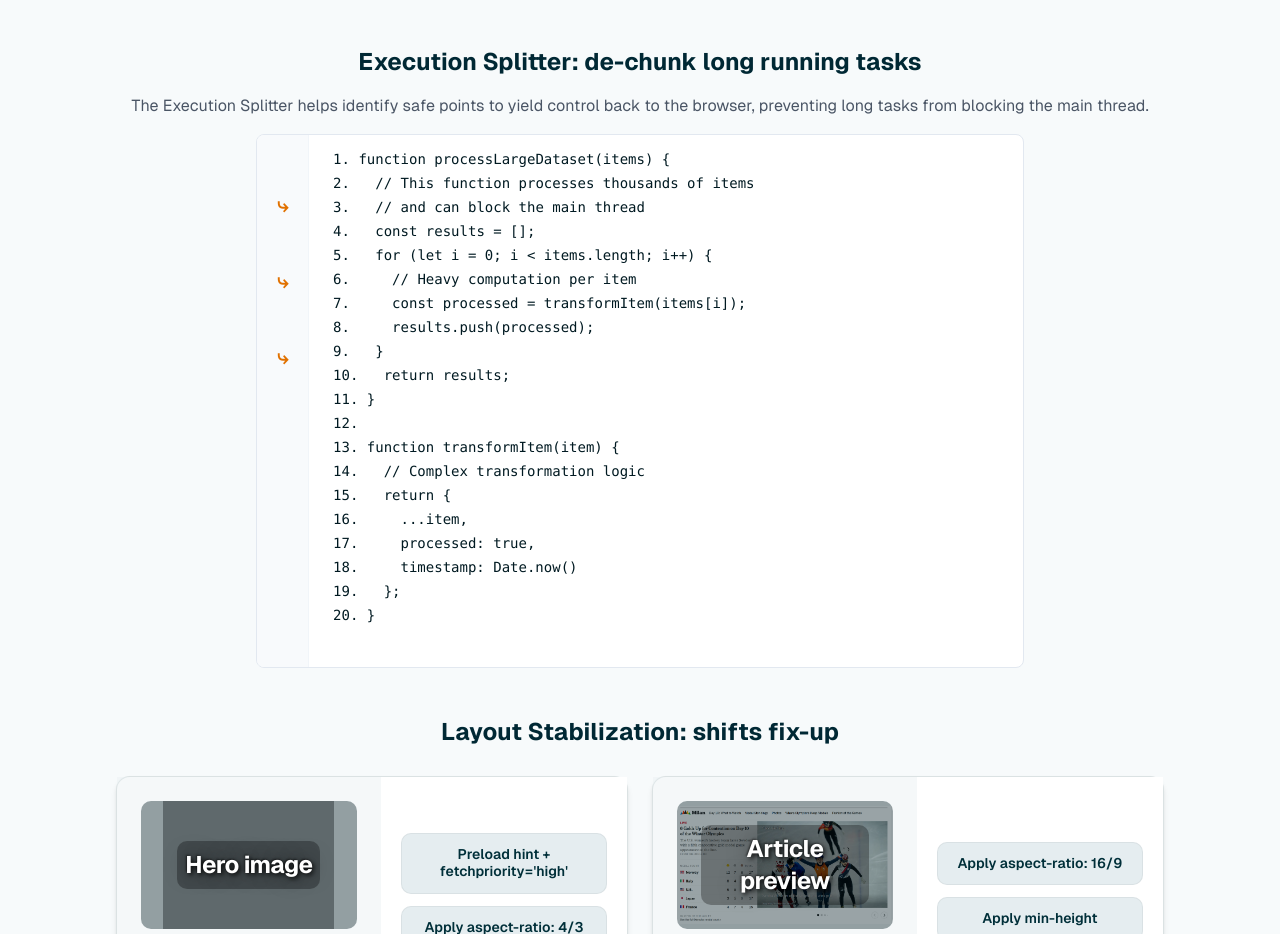
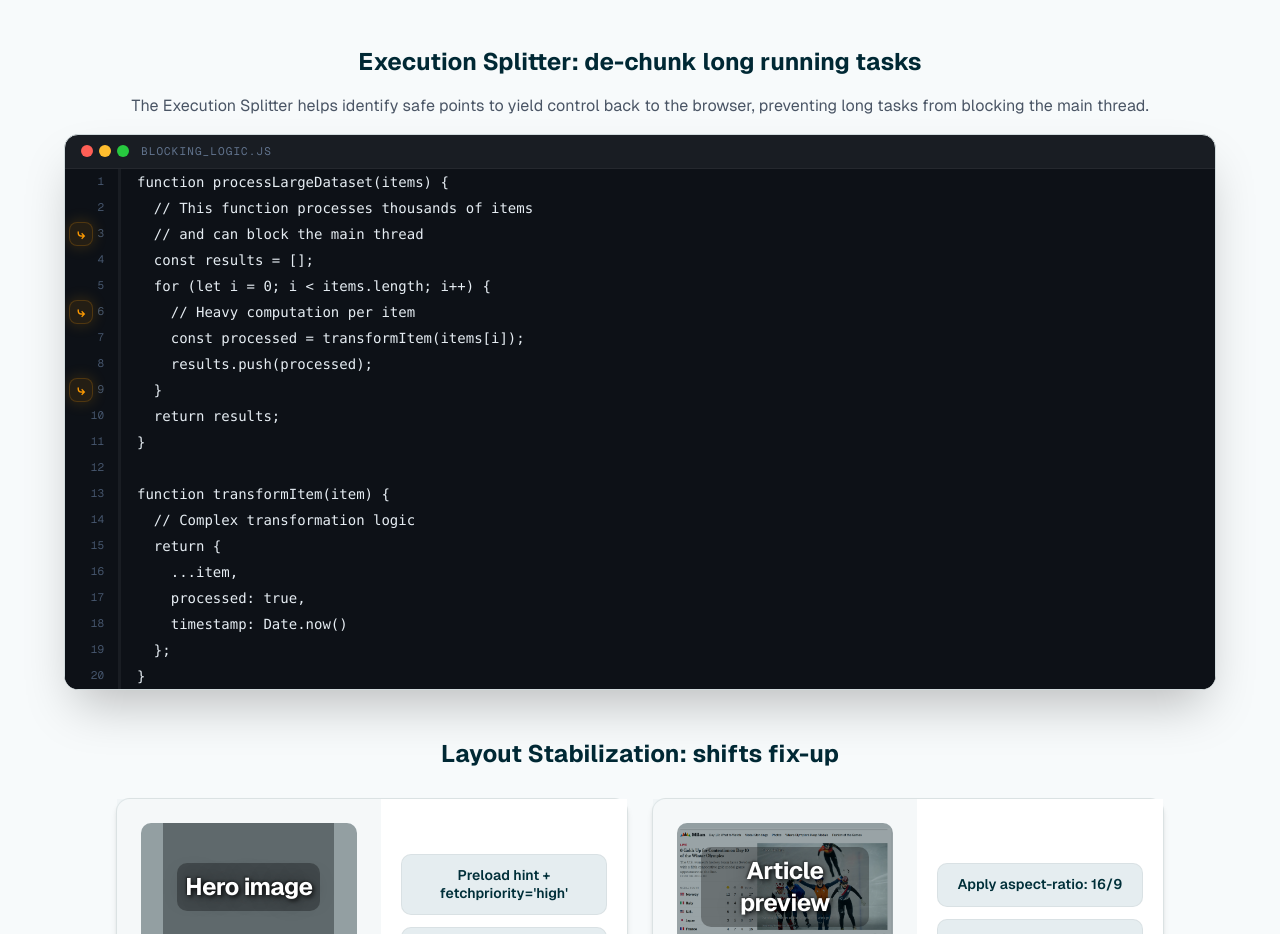
Before and after one commit to v-olya/AG-UI-performance-fix, a Next.js app: page /showcase in a window 1280 px wide. Shown: the part 1020-1954 px from the top of the page. Built offline with nearby package versions, Linux system fonts and the light colour scheme; grey boxes are pictures that could not be loaded.

Commit message:
one <pre> --> solid table structure, not relying on line height

```diff
--- a/app/components/ExecutionSplitter.tsx
+++ b/app/components/ExecutionSplitter.tsx
@@ -8,76 +8,141 @@ import {
 
 interface ExecutionSplitterProps {
   code: string;
-  markers: number[]; // positions between logical lines: 0..lines.length
-  onYield: (pos: number) => void;
+  markers: number[];
+  strategies?: Array<{ position: number; strategy: string; reason: string }>;
+  onYield: (pos: number, strategy?: string) => void;
   className?: string;
+  scriptUrl?: string;
 }
 
 export function ExecutionSplitter({
   code,
   markers,
+  strategies = [],
   onYield,
   className = "",
+  scriptUrl = "blocking_logic.js",
 }: ExecutionSplitterProps) {
   const lines = useMemo(() => code.split("\n"), [code]);
-
-  const markerSet = useMemo(() => {
-    const s = new Set<number>(markers);
-    return s;
-  }, [markers]);
-
-  const lineMinHeight = 24;
+  const markerSet = useMemo(() => new Set<number>(markers), [markers]);
 
   return (
-    <div className="w-full max-w-3xl mx-auto text-left">
+    <div
+      className={`w-full border rounded-xl bg-[#0d1117] overflow-hidden shadow-2xl ${className}`}
+    >
       <TooltipProvider delayDuration={100}>
-        <div
-          className={`flex rounded-md border border-slate-200 bg-white overflow-hidden ${className}`}
-        >
-          <div className="w-14 bg-slate-50 border-r border-slate-100 py-2 flex flex-col items-center select-none">
-            {Array.from({ length: lines.length + 1 }, (_, slot) => {
-              const show = markerSet.has(slot);
+        <div className="flex flex-col max-h-[600px]">
+          <div className="px-4 py-2 border-b border-white/5 bg-white/5 flex items-center gap-3">
+            <div className="flex gap-1.5">
+              <div className="w-3 h-3 rounded-full bg-[#ff5f56]" />
+              <div className="w-3 h-3 rounded-full bg-[#ffbd2e]" />
+              <div className="w-3 h-3 rounded-full bg-[#27c93f]" />
+            </div>
+            <span className="text-[11px] font-mono text-slate-500 select-none uppercase tracking-widest">
+              {scriptUrl}
+            </span>
+          </div>
+
+          <div className="overflow-auto scrollbar-thin scrollbar-thumb-white/10">
+            <div className="flex min-w-full w-fit bg-[#0d1117]">
+              <div className="select-none flex flex-col shrink-0 bg-[#0d1117] border-r border-white/5 min-w-[3.5rem]">
+                {lines.map((_, i) => (
+                  <div key={`line-meta-${i}`} className="flex flex-col">
+                    <div className="h-[26px] relative flex items-center justify-center">
+                      <div className="absolute inset-y-0 right-0 w-[2px] bg-white/5" />
+                      <span className="text-[11px] font-mono text-slate-600 w-full text-right pr-4">
+                        {i + 1}
+                      </span>
+                      {markerSet.has(i) &&
+                        (() => {
+                          const strat = strategies.find(
+                            (s) => s.position === i,
+                          );
                           return (
-                <div
-                  key={`slot-${slot}`}
-                  className="w-full flex items-center justify-center"
-                  style={{ minHeight: lineMinHeight }}
-                >
-                  {show ? (
+                            <div className="absolute left-1 z-10">
                               <Tooltip>
                                 <TooltipTrigger asChild>
-                        <div
-                          onClick={() => onYield(slot)}
-                          aria-label={`Yield before line ${slot + 1}`}
-                          className="m-[0px] text-amber-600 bg-transparent text-xl font-bold"
+                                  <button
+                                    onClick={() => onYield(i, strat?.strategy)}
+                                    className="w-6 h-6 flex items-center justify-center rounded-md bg-amber-500/10 text-amber-500 border border-amber-500/20 hover:bg-amber-500 hover:text-white transition-all shadow-[0_0_15px_rgba(245,158,11,0.2)]"
+                                    aria-label={`Yield before line ${i + 1}`}
                                   >
-                          ⤷
-                        </div>
+                                    <span className="text-sm font-bold">⤷</span>
+                                  </button>
                                 </TooltipTrigger>
-                      <TooltipContent side="right">
-                        <p>Yield before line {slot + 1}</p>
+                                <TooltipContent
+                                  side="right"
+                                  className="bg-[#161b22] border-white/10 text-white max-w-xs"
+                                >
+                                  <p className="font-bold text-amber-500 mb-1">
+                                    {strat?.strategy || "Yield"}
+                                  </p>
+                                  <p className="text-xs opacity-80">
+                                    {strat?.reason ||
+                                      `Yield before line ${i + 1}`}
+                                  </p>
                                 </TooltipContent>
                               </Tooltip>
-                  ) : (
-                    <div className="w-full" />
-                  )}
                             </div>
                           );
-            })}
+                        })()}
+                    </div>
+                  </div>
+                ))}
+
+                {markerSet.has(lines.length) &&
+                  (() => {
+                    const strat = strategies.find(
+                      (s) => s.position === lines.length,
+                    );
+                    return (
+                      <div className="h-[26px] relative flex items-center justify-center">
+                        <div className="absolute left-1 z-10">
+                          <Tooltip>
+                            <TooltipTrigger asChild>
+                              <button
+                                onClick={() =>
+                                  onYield(lines.length, strat?.strategy)
+                                }
+                                className="w-6 h-6 flex items-center justify-center rounded-md bg-amber-500/10 text-amber-500 border border-amber-500/20 hover:bg-amber-500 hover:text-white transition-all shadow-[0_0_15px_rgba(245,158,11,0.2)]"
+                                aria-label={`Yield after line ${lines.length}`}
+                              >
+                                <span className="text-sm font-bold">⤷</span>
+                              </button>
+                            </TooltipTrigger>
+                            <TooltipContent
+                              side="right"
+                              className="bg-[#161b22] border-white/10 text-white max-w-xs"
+                            >
+                              <p className="font-bold text-amber-500 mb-1">
+                                {strat?.strategy || "Yield"}
+                              </p>
+                              <p className="text-xs opacity-80">
+                                {strat?.reason ||
+                                  `Yield after line ${lines.length}`}
+                              </p>
+                            </TooltipContent>
+                          </Tooltip>
+                        </div>
+                      </div>
+                    );
+                  })()}
               </div>
 
-          <pre className="p-3 pl-6 overflow-auto text-sm font-mono w-full">
-            <code>
+              <div className="flex flex-col flex-1 bg-[#0d1117]">
                 {lines.map((line, i) => (
                   <div
-                  key={line + i.toString()}
-                  className={`min-h-[${lineMinHeight}px] leading-6 whitespace-pre`}
+                    key={`line-content-${i}`}
+                    className="h-[26px] flex items-center px-4 font-mono text-sm group hover:bg-white/[0.02] transition-colors"
                   >
-                  {i + 1}. {line === "" ? "\u00a0" : line}
+                    <code className="text-[#e6edf3] whitespace-pre">
+                      {line === "" ? "\u00a0" : line}
+                    </code>
                   </div>
                 ))}
-            </code>
-          </pre>
+              </div>
+            </div>
+          </div>
         </div>
       </TooltipProvider>
     </div>
```
Lines whose indentation alone changed are shown as unchanged.
